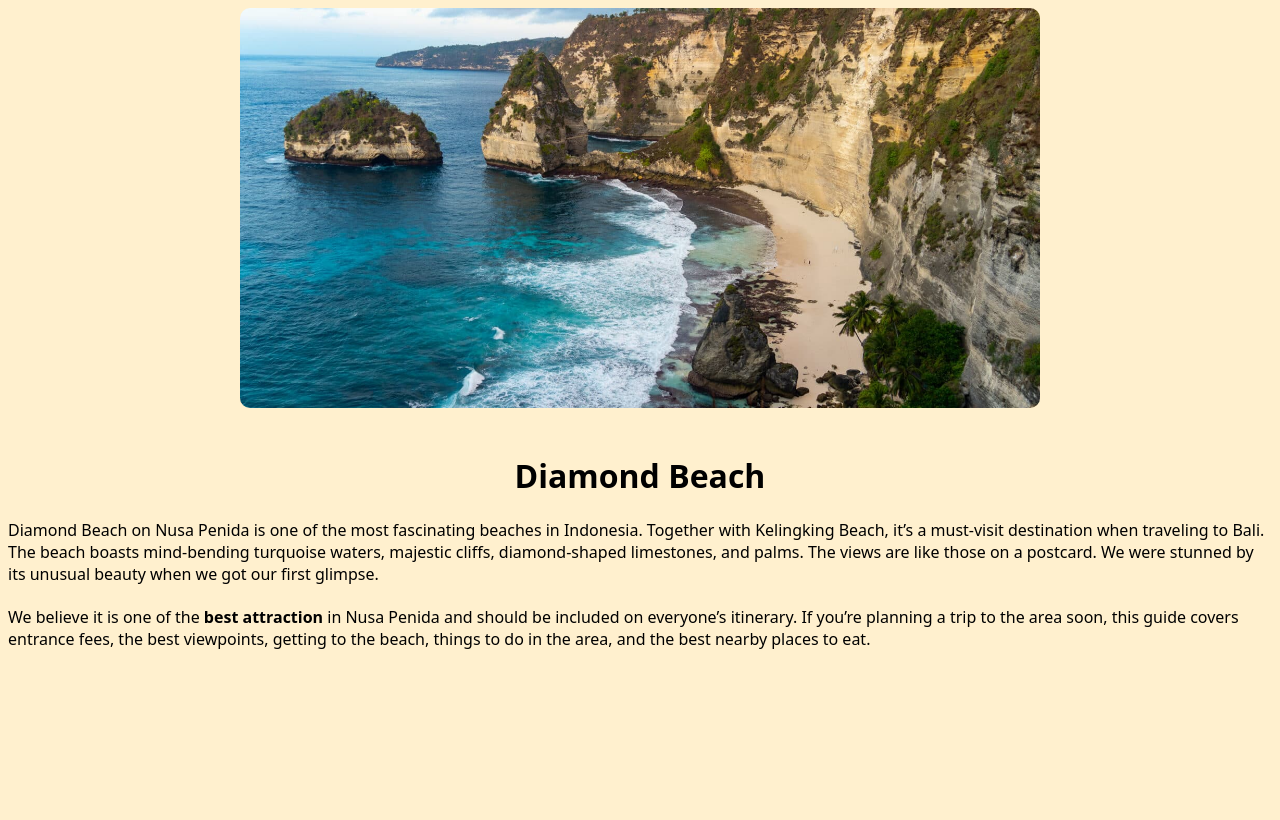
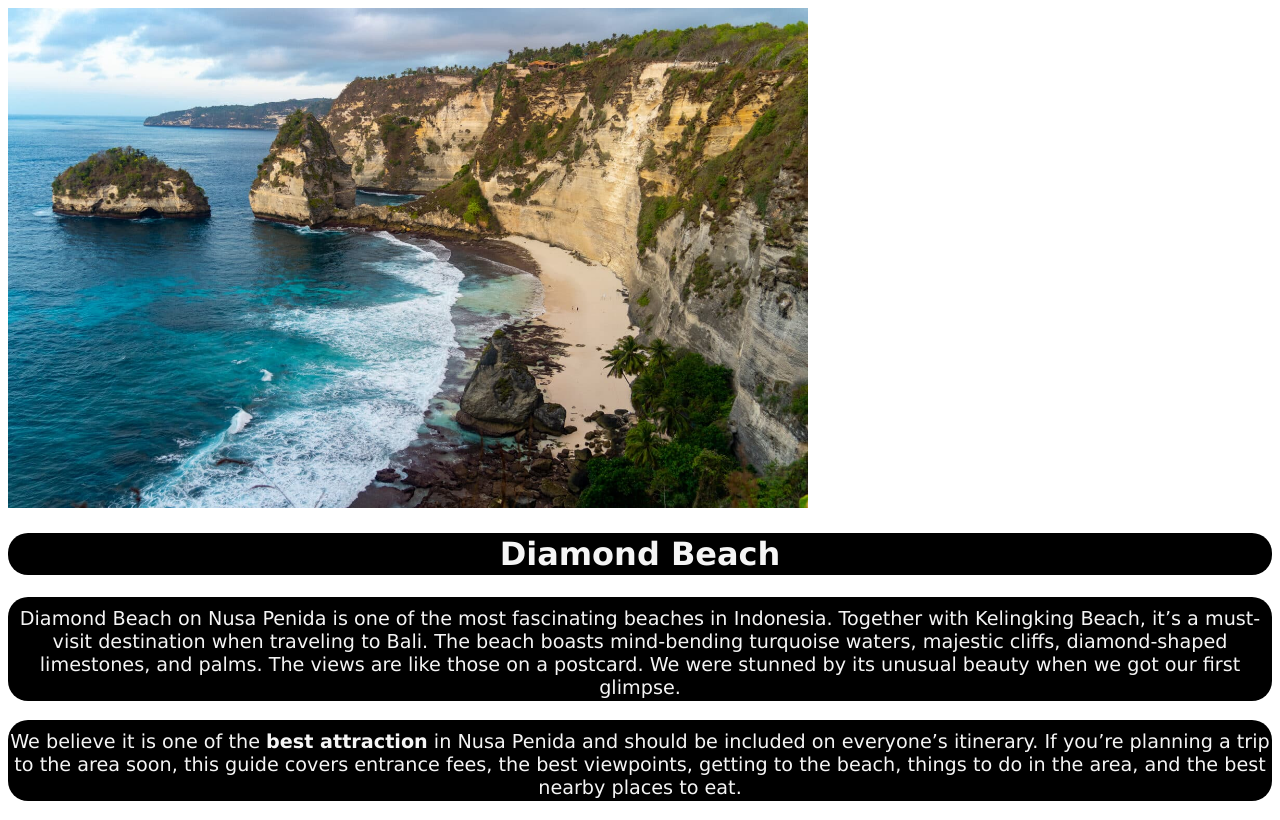
Before and after one commit to abdurrahman-sholehcuy/html, a plain HTML site: page tugas.html in a window 1280 px wide. Drawn offline with Linux system fonts and the light colour scheme.

Commit message:
Add files via upload

```diff
--- a/style.css
+++ b/style.css
@@ -1,33 +1,33 @@
 h1 {
+  font-size: 2rem;
+  background-color: black;
+  color: whitesmoke;
+  font-family: "Lucida Sans", "Lucida Sans Regular", "Lucida Grande",
+    "Lucida Sans Unicode", Geneva, Verdana, sans-serif;
+  border-radius: 20px;
+  border: 2px;
   text-align: center;
-  font-family: system-ui, -apple-system, BlinkMacSystemFont, "Segoe UI", Roboto,
-    Oxygen, Ubuntu, Cantarell, "Open Sans", "Helvetica Neue", sans-serif;
+  padding: 2px;
 }
-.background {
-  background: url(Diamond-Beach-Nusa-Penida-Bali-1536x1024.jpg) no-repeat center
-    center/cover;
-  height: 400px;
+p {
+  font-size: 1.2em;
+  background-color: black;
+  color: whitesmoke;
+  font-family: "Lucida Sans", "Lucida Sans Regular", "Lucida Grande",
+    "Lucida Sans Unicode", Geneva, Verdana, sans-serif;
+  border-radius: 20px;
+  border: 2px;
   text-align: center;
-  padding: 10px 20px;
+  padding: 2px;
+  padding-top: 10px;
 }
-img {
-  width: 800;
-  height: auto;
-  max-height: 400px;
-  object-fit: cover;
-  border-radius: 10px;
-  margin-bottom: 20px;
-  text-align: center;
-  align-items: center;
-}
-* {
-  font-family: system-ui, -apple-system, BlinkMacSystemFont, "Segoe UI", Roboto,
-    Oxygen, Ubuntu, Cantarell, "Open Sans", "Helvetica Neue", sans-serif;
-    background-color: #FFF0CE;
-}
-header {
+div {
+  padding: 50%;
+  padding-top: 50vh;
+  background-color: lightblue;
+  border-radius: 20px;
+  border: 2px;
+  font-family: 'Times New Roman', Times, serif;
+  color: black;
   text-align: center;
 }
-p {
-  padding-bottom: 5px;
-}
```
Also changed, not shown: tugas14.html (added, +19 -0 lines).
